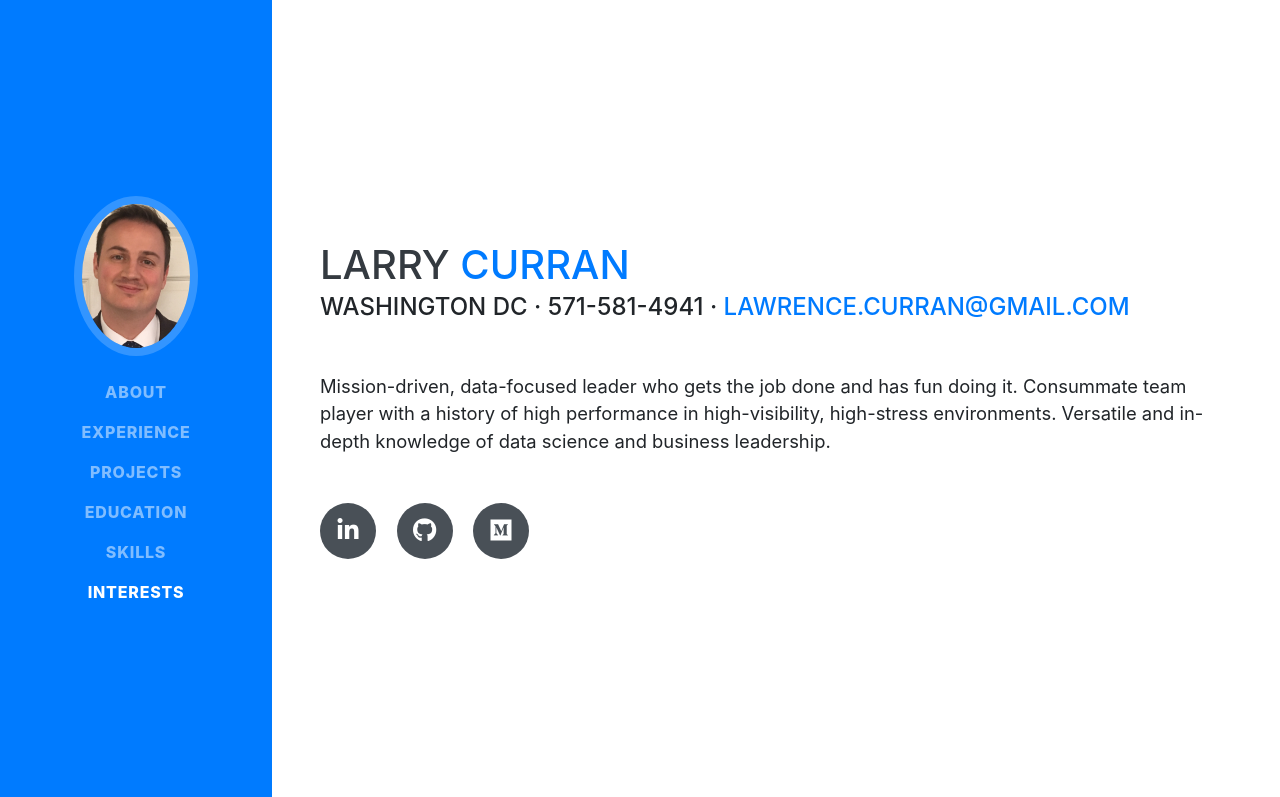
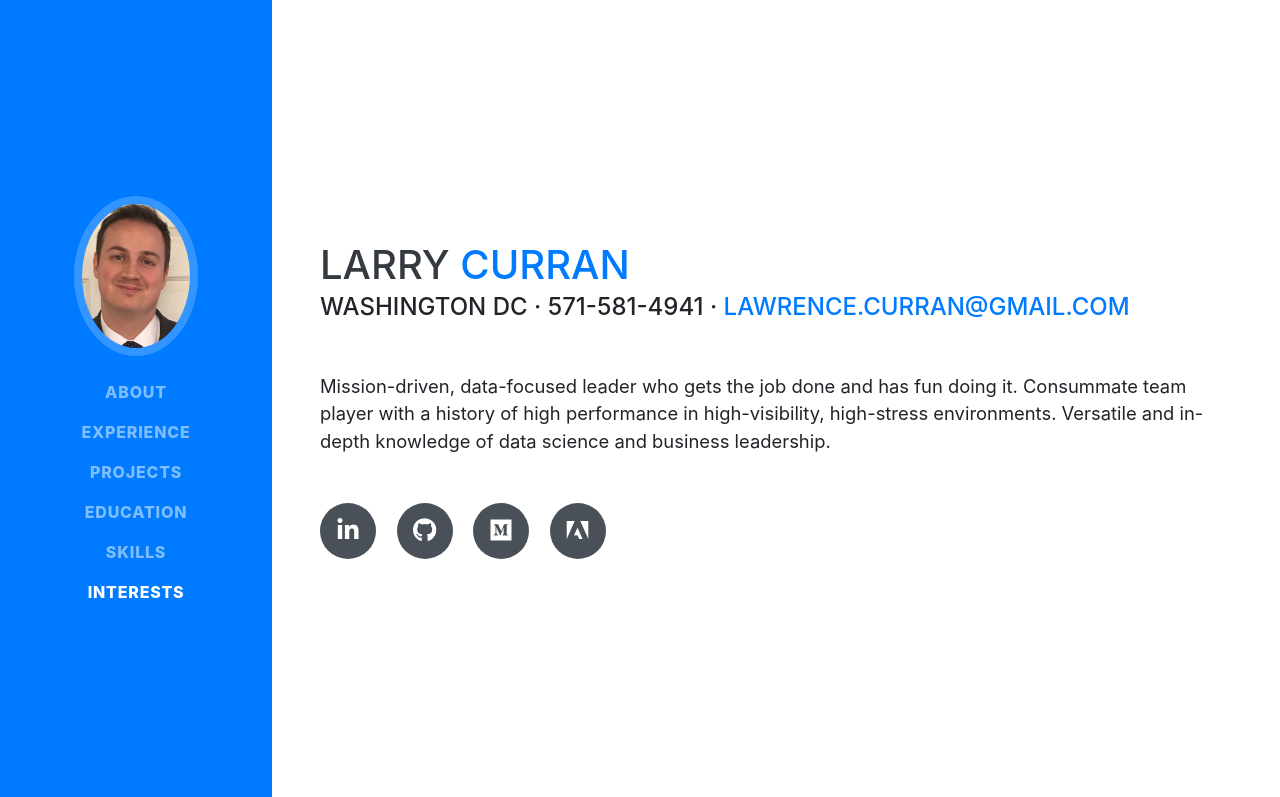
Before and after one commit to larrycurran/larrycurran.github.io, a website with bundled scripts: page index.html in a window 1280 px wide. Shown: the top 797 px of the page. Built offline with nearby package versions, Linux system fonts and the light colour scheme; a web font is replaced by a local one.

Commit message:
Update index.html

```diff
--- a/index.html
+++ b/index.html
@@ -79,6 +79,9 @@
           </a>
            <a href="https://medium.com/@lawrence.curran">
            <i class="fab fa-medium"></i>
+          </a>
+           <a href="https://drive.google.com/open?id=1p2tQbm4gcb_CBpMrl-CeXDoTqPj8HMQm">
+           <i class="fab fa-adobe"></i>
           </a>
         </div>
       </div>
```
